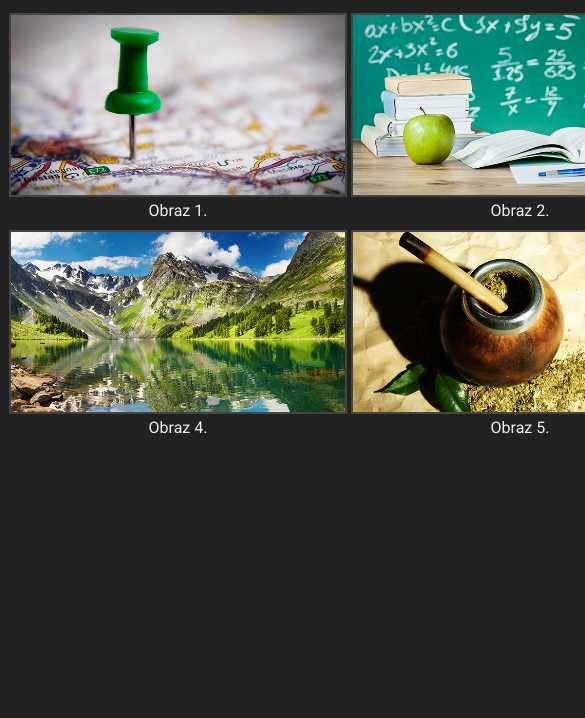
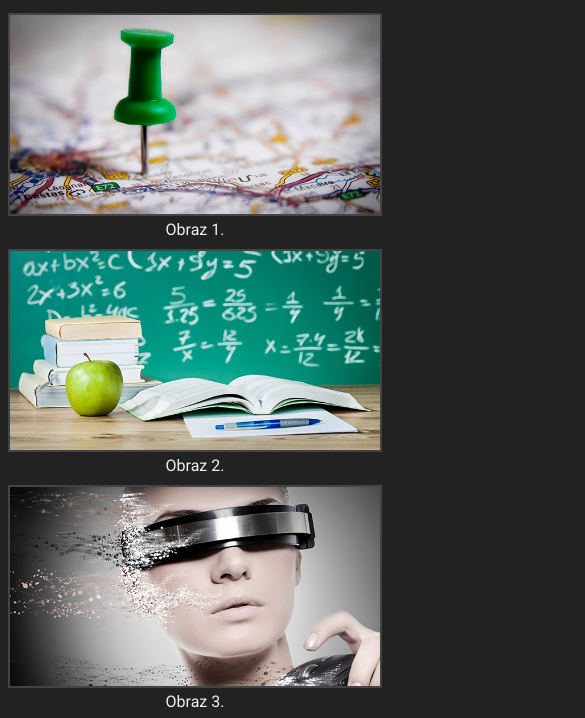
Before and after one commit to nataliabyrdy/responsywnosc, a plain HTML site: page index.html in a window 390 px wide. Shown: the part 90-808 px from the top of the page, 585 px wide, since content can reach past the window. Drawn offline with Linux system fonts and the light colour scheme.

Commit message:
responsywnosc

```diff
--- a/css/style.css
+++ b/css/style.css
@@ -13,14 +13,14 @@ h2 {
 }
 
 #gallery {
-	width: 1024px;
+	width: 90%;
 	margin: 0 auto;
 	text-align: center;
 }
 
 figure {
 	display: inline-block;
-	width: 338px;
+	width: 33%;
 	margin: 0;
 	margin-bottom: 10px;
 }
@@ -29,7 +29,25 @@ figure figcaption {
 	text-align: center;
 }
 
-figure img{
+figure img {
 	width: 100%;
 	border: 2px solid #444;
 }
+
+@media screen and (max-width: 992px) {
+	figure {
+		width: 49%;
+	}
+}
+
+@media screen and (max-width: 768px) {
+	figure {
+		width: 100%;
+	}
+}
+
+@media screen and (max-width: 480px) {
+	#gallery {
+		width: 100%;
+	}
+}
--- a/index.html
+++ b/index.html
@@ -3,7 +3,7 @@
 <head>
 	<meta charset="UTF-8">
 	<title>Responsive galery</title>
-
+	<meta name="viewport" content="width=device-width, initial scale=1.0">
 	<link href="https://fonts.googleapis.com/css?family=Roboto:100,300,400,500,700" rel="stylesheet">
 
 	<link rel="stylesheet" href="css/style.css">
```
